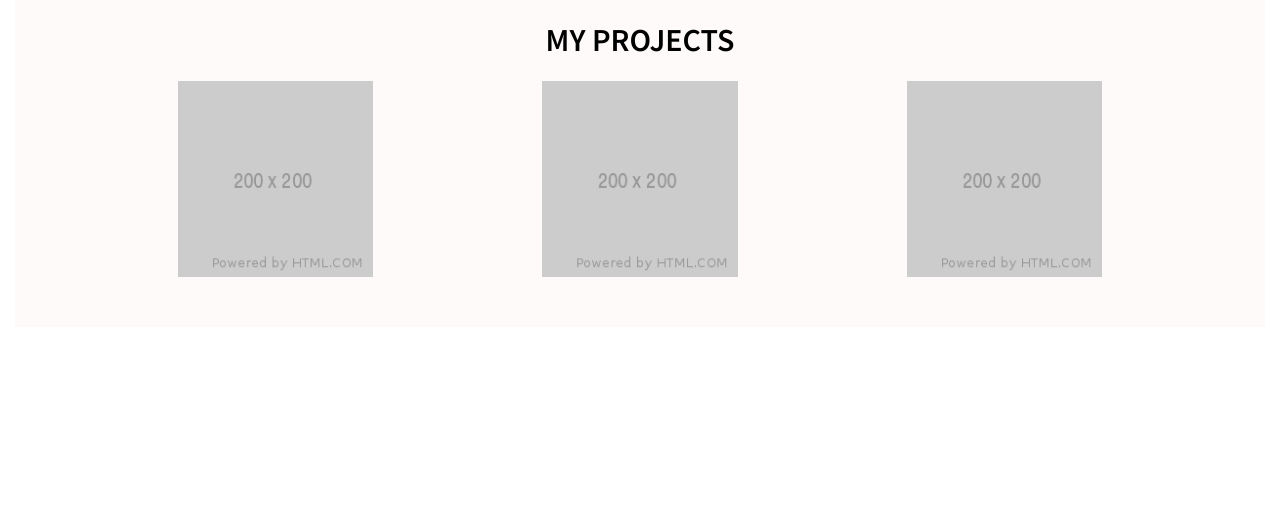
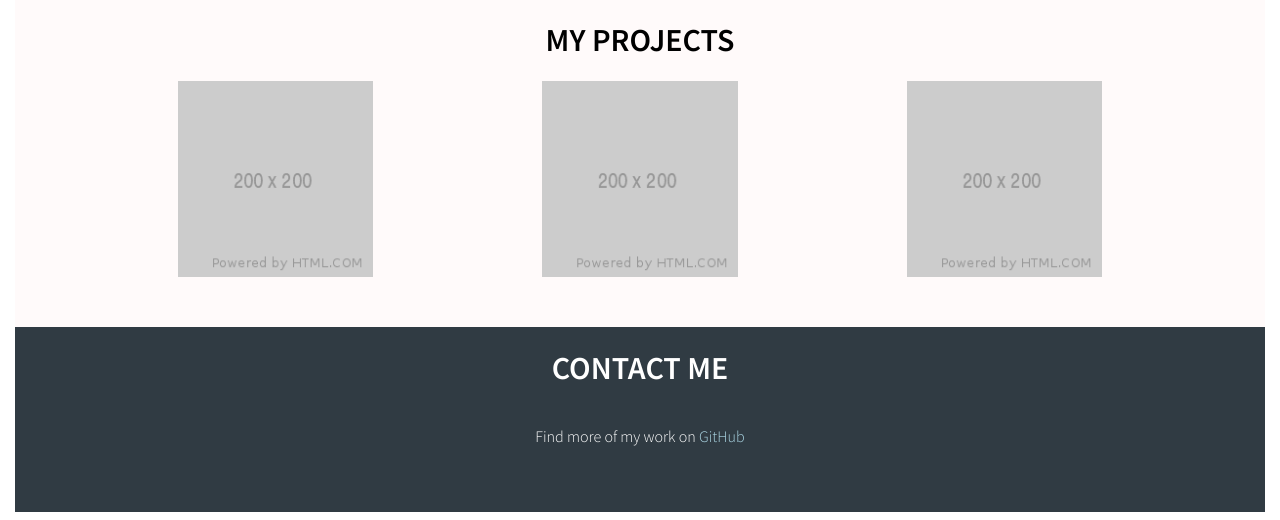
Before and after one commit to GustavoAyala1/portfolio, a website: page index.html in a window 1280 px wide. Shown: the part 1112-1632 px from the top of the page. Before the commit the page ends 1447 px from the top, so only its background shows below. Drawn offline with Linux system fonts and the light colour scheme.

Commit message:
Finished Contact section

```diff
--- a/index.html
+++ b/index.html
@@ -42,6 +42,10 @@
     <img src="assets/placeholder-project.png" alt="Plaholder Project" class="col-2">
     <img src="assets/placeholder-project.png" alt="Plaholder Project" class="col-2">
   </div>
+  <div id="contact" class="row justify-center pb-50 white-text contact-section">
+    <h1 class="col-12">CONTACT ME</h1>
+    <p class="col-12">Find more of my work on <a href="https://github.com/GustavoAyala1" class="nav-item blue-text">GitHub</a></p>
+  </div>
 </div>
 </body>
 </html>
--- a/styles.css
+++ b/styles.css
@@ -74,3 +74,11 @@ html {
 .projects-section {
   background-color: snow;
 }
+
+.contact-section {
+  background-color: #303b43;
+}
+
+.blue-text {
+  color: lightblue;
+}
```
